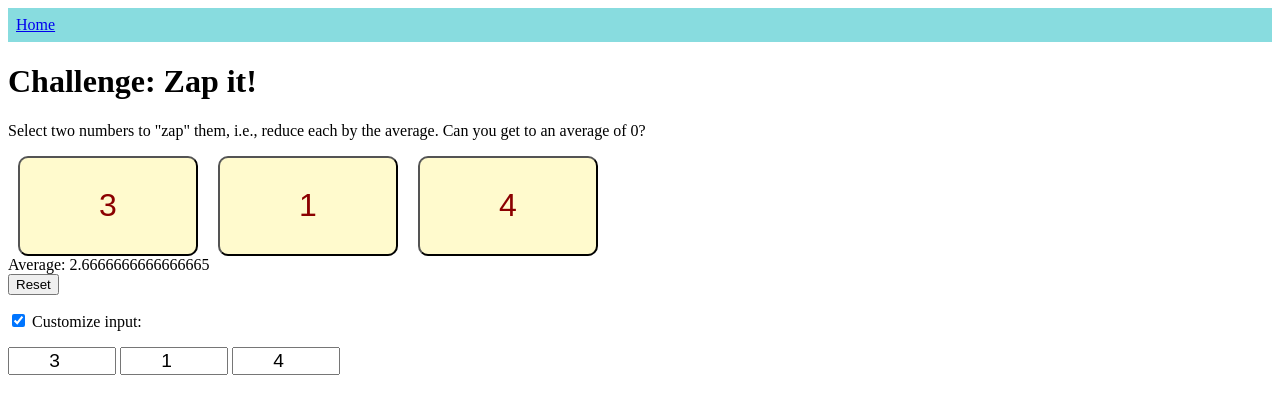
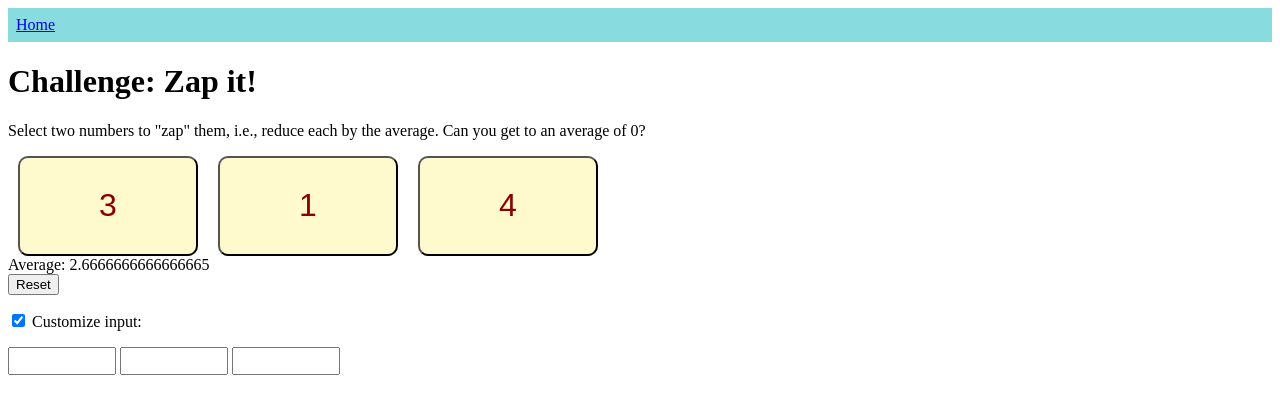
Before and after one commit to drewyoungren/svandbox, a SvelteKit app: page /amp2024/zap in a window 1280 px wide. Both pictures are taken after a click on the checkbox 18 px from the left and 320 px from the top of the page. Shown: the top 414 px of the page. Built offline with nearby package versions, Linux system fonts and the light colour scheme.

Commit message:
Make values fractions

```diff
--- a/package.json
+++ b/package.json
@@ -19,5 +19,8 @@
 		"typescript": "^5.0.0",
 		"vite": "^5.0.3"
 	},
-	"type": "module"
+	"type": "module",
+	"dependencies": {
+		"fraction.js": "^4.3.7"
+	}
 }
--- a/src/routes/amp2024/zap/+page.svelte
+++ b/src/routes/amp2024/zap/+page.svelte
@@ -1,19 +1,28 @@
 <script>
   import { tweened } from 'svelte/motion';
-  import { fade } from 'svelte/transition';
-
+  import { fade, slide } from 'svelte/transition';
+  import Fraction from 'fraction.js';
   // @ts-nocheck
 
-  let status = [3, 1, 4];
+  let status = [new Fraction(3), new Fraction(1), new Fraction(4)];
   let customStatus = false;
 
-  let dispX = tweened(3);
-  let dispY = tweened(1);
-  let dispZ = tweened(4);
+  $: dispX =
+    status[0].d == 1
+      ? (status[0].s * status[0].n).toString()
+      : (status[0].s * status[0].n).toString() + '/' + status[0].d.toString();
+  $: dispY =
+    status[1].d == 1
+      ? (status[1].s * status[1].n).toString()
+      : (status[1].s * status[1].n).toString() + '/' + status[1].d.toString();
+  $: dispZ =
+    status[2].d == 1
+      ? (status[2].s * status[2].n).toString()
+      : (status[2].s * status[2].n).toString() + '/' + status[2].d.toString();
 
-  $: dispX.set(status[0] || 0);
-  $: dispY.set(status[1] || 0);
-  $: dispZ.set(status[2] || 0);
+  // $: dispX.set(status[0] || 0);
+  // $: dispY.set(status[1] || 0);
+  // $: dispZ.set(status[2] || 0);
 
   /**
    * @type Array<Number>
@@ -26,9 +35,9 @@
    * @param j {Number}
    */
   function zap(i, j) {
-    const avg = (status[i] + status[j]) / 2;
-    status[i] -= avg;
-    status[j] -= avg;
+    const avg = status[i].add(status[j]).div(2);
+    status[i] = status[i].sub(avg);
+    status[j] = status[j].sub(avg);
   }
 
   /**
@@ -62,7 +71,11 @@
     class:active={selected.indexOf(0) > -1}
     on:click={() => handleClick(0)}
   >
-    {Math.round(100 * $dispX) / 100}
+    {#key dispX}
+      <span in:fade={{ delay: 0, duration: 500 }}>
+        {dispX}
+      </span>
+    {/key}
   </button>
 
   <button
@@ -71,7 +84,11 @@
     class:active={selected.indexOf(1) > -1}
     on:click={() => handleClick(1)}
   >
-    {Math.round(100 * $dispY) / 100}
+    {#key dispY}
+      <span in:fade={{ delay: 0, duration: 500 }}>
+        {dispY}
+      </span>
+    {/key}
   </button>
 
   <button
@@ -80,18 +97,22 @@
     class:active={selected.indexOf(2) > -1}
     on:click={() => handleClick(2)}
   >
-    {Math.round(100 * $dispZ) / 100}
+    {#key dispZ}
+      <span in:fade={{ delay: 0, duration: 500 }}>
+        {dispZ}
+      </span>
+    {/key}
   </button>
 </div>
 
 <div>
-  Average: {status.reduce((a, b) => a + b) / 3}
+  Average: {status.reduce((a, b) => a.add(b)).div(3)}
 </div>
 
 <div>
   <button
     on:click={() => {
-      status = [3, 1, 4];
+      status = [new Fraction(3), new Fraction(1), new Fraction(4)];
     }}>Reset</button
   >
 </div>
@@ -99,9 +120,27 @@
 <p><input type="checkbox" bind:checked={customStatus} /> Customize input:</p>
 {#if customStatus}
   <div transition:fade>
-    <input class="customInput" type="number" bind:value={status[0]} />
-    <input class="customInput" type="number" bind:value={status[1]} />
-    <input class="customInput" type="number" bind:value={status[2]} />
+    <input
+      class="customInput"
+      type="text"
+      on:change={(e) => {
+        status[0] = new Fraction(e.target?.value);
+      }}
+    />
+    <input
+      class="customInput"
+      type="text"
+      on:change={(e) => {
+        status[1] = new Fraction(e.target?.value);
+      }}
+    />
+    <input
+      class="customInput"
+      type="text"
+      on:change={(e) => {
+        status[2] = new Fraction(e.target?.value);
+      }}
+    />
   </div>
 {/if}
 
```
Also changed, not shown: 1 other file (tests, documents, lock files or other folders).
